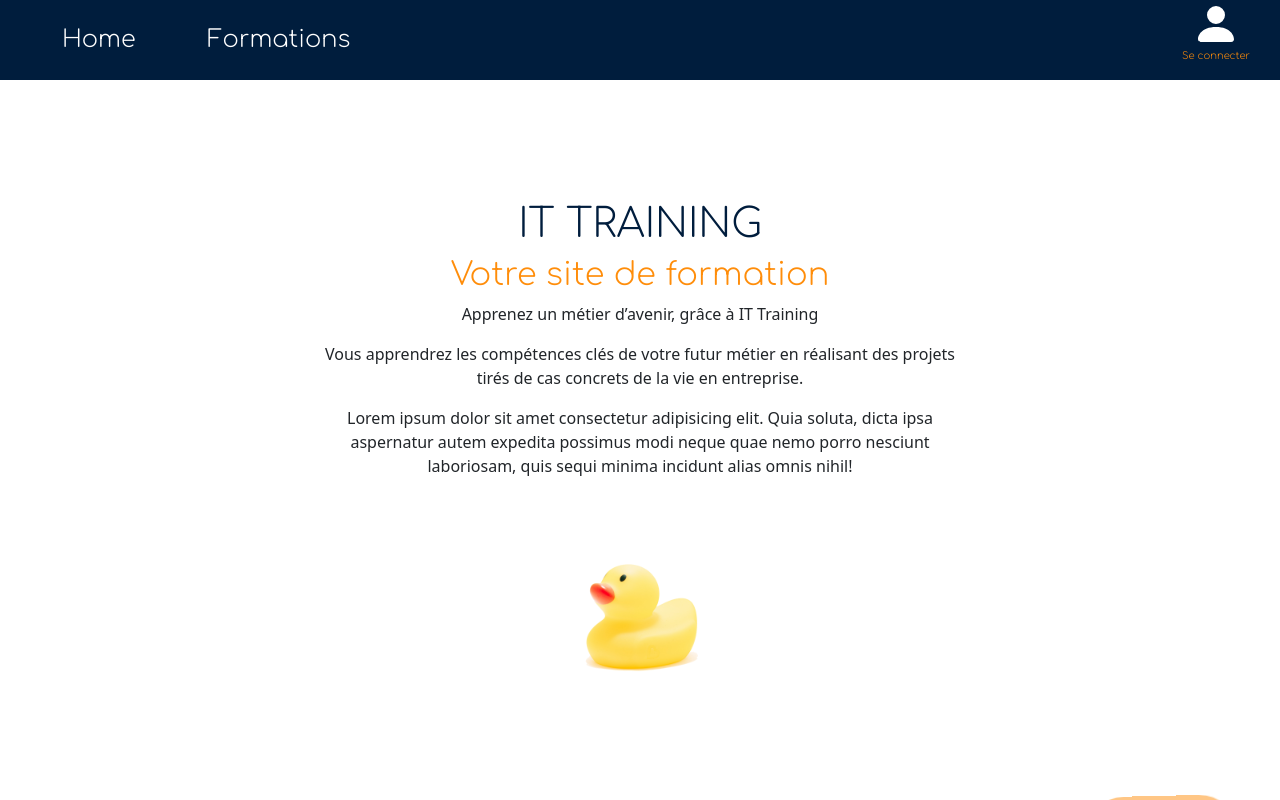
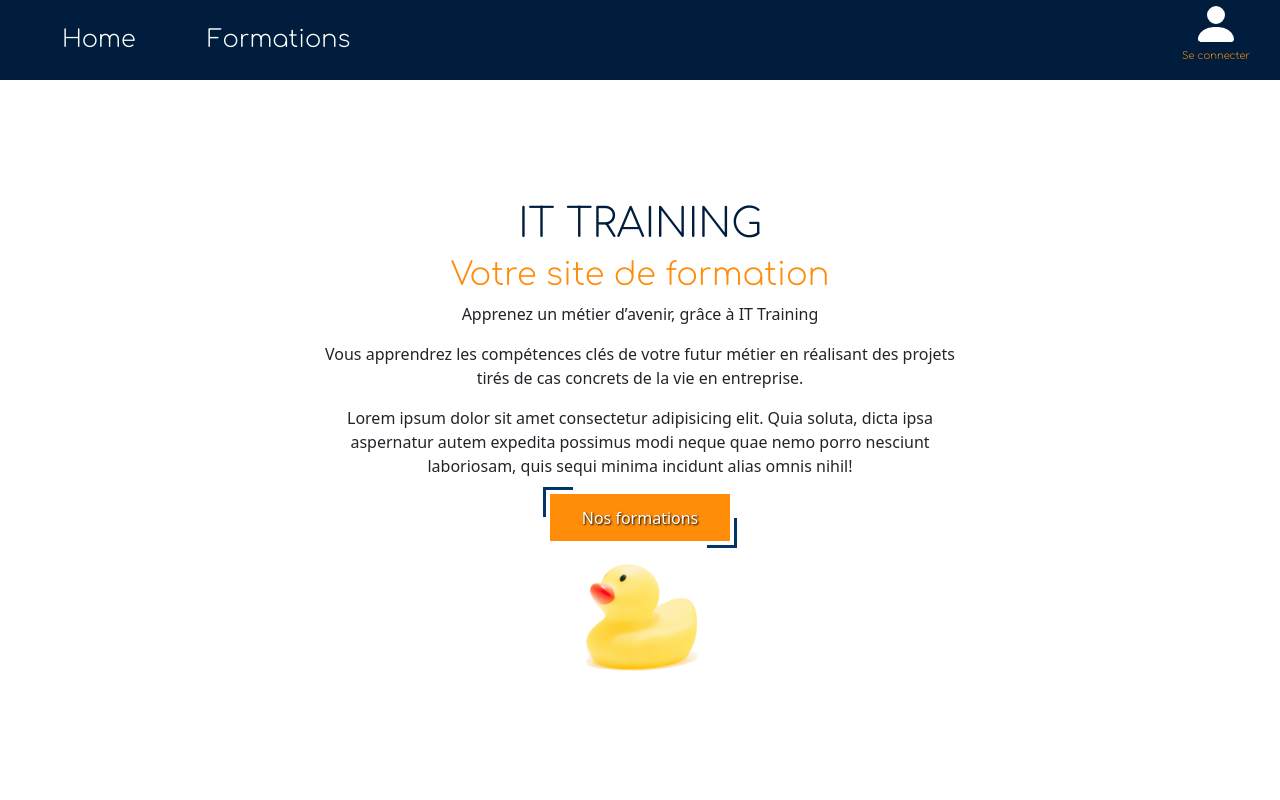
Before and after one commit to Beu-nwa/projet-fil-rouge-formation-.Net, a React (Create React App) app in the folder projet-fil-rouge/: page / in a window 1280 px wide. Built offline with nearby package versions, Linux system fonts and the light colour scheme; a web font is replaced by a local one.

Commit message:
retouches css cards + home

```diff
--- a/projet-fil-rouge/src/Components/Component/Formation/OneCardComp/OneCardComp.css
+++ b/projet-fil-rouge/src/Components/Component/Formation/OneCardComp/OneCardComp.css
@@ -62,8 +62,8 @@
     font-weight: 700;
     visibility: visible;
   opacity: 1;
-  transition: opacity 2.5s linear;
-    animation: fadein 2.5s;
+  transition: opacity 2.9s linear;
+    animation: fadein 2.9s;
 
 }
 
@@ -110,7 +110,7 @@
     width: 100%;
     bottom: 0;
     border-radius: 1em 1em 1em 1em;
-    outline: solid 0.3px #FFD60A;
+    outline: solid 0.3px var(--goldenyellow);
     border: solid 0.09px #696969;
     padding: 1rem;
 
@@ -148,14 +148,14 @@
 
 .card:hover .card-image {
     outline: solid 1px #FFD60A;
-    box-shadow: 0 0 10px 10px #ffd60ad0;
+    box-shadow: 0 0 10px 10px var(--goldenyellow);
 }
 
 .logo{
-    animation: fadein 3.5s ease-out ;
-    -moz-animation: fadein 3.5s ease-out;
-    -webkit-animation: fadein 3.5s ease-out;
-    -o-animation: fadein 3.5s ease-out;
+    animation: fadein 2.5s ease-out ;
+    -moz-animation: fadein 2.5s ease-out;
+    -webkit-animation: fadein 2.5s ease-out;
+    -o-animation: fadein 2.5s ease-out;
 
 }
 .card:hover .logo{
--- a/projet-fil-rouge/src/Components/Component/HomeComp/HomeComp.css
+++ b/projet-fil-rouge/src/Components/Component/HomeComp/HomeComp.css
@@ -157,3 +157,65 @@ background-repeat: no-repeat;
     position: absolute;
 
 }
+
+
+.btnLink{
+    z-index: 100;
+}
+
+
+       .btnforma{
+        --color: var( --mediumblue);
+        position: relative;
+        z-index: 1;
+       }
+
+       .btnforma::before {
+        content: '';
+        position: absolute;
+        width: 30px;
+        height: 30px;
+        background: transparent;
+        top: -7px;
+        left: -7px;
+        z-index: -5;
+        border-top: 3px solid var(--color);
+        border-left: 3px solid var(--color);
+        transition: 0.5s;
+       }
+
+       .btnforma::after {
+        content: '';
+        position: absolute;
+        width: 30px;
+        height: 30px;
+        background: transparent;
+        bottom: -7px;
+        right: -7px;
+        z-index: -5;
+        border-right: 3px solid var(--color);
+        border-bottom: 3px solid var(--color);
+        transition: 0.5s;
+       }
+
+       .btnforma:hover::before {
+        width: 100%;
+        height: 100%;
+       }
+
+       .btnforma:hover::after {
+        width: 100%;
+        height: 100%;
+       }
+
+       .btnforma{
+        padding: 0.7em 2em;
+        font-size: 16px;
+        background: var(--darkorange);
+        color: #fff;
+        font-weight: 500;
+        text-shadow: 1px 1px 2px rgb(0, 0, 0);
+        border: none;
+        cursor: pointer;
+        font-family: inherit;
+       }
--- a/projet-fil-rouge/src/Components/Component/HomeComp/HomeComp.jsx
+++ b/projet-fil-rouge/src/Components/Component/HomeComp/HomeComp.jsx
@@ -1,5 +1,6 @@
 import React, { Component } from 'react';
 import './HomeComp.css';
+import { Link } from 'react-router-dom'
 
 
 
@@ -20,9 +21,16 @@ class HomeComp extends Component {
                         <p>Lorem ipsum dolor sit amet consectetur adipisicing elit. Quia soluta, dicta ipsa aspernatur autem expedita possimus modi neque quae nemo porro nesciunt laboriosam, quis sequi minima incidunt alias omnis nihil!</p>
                     </div>
                 </div>
+
                 <div className='imgHome'>
+                </div>
+                <div className='btnLink'>
+                <Link to='/formation'>
+                    <button className='btnforma'> Nos formations </button>
+                </Link>
+                </div>
 
-                </div>
+
                 <div className="area" >
                     <ul className="circles">
                         <li></li>
```
